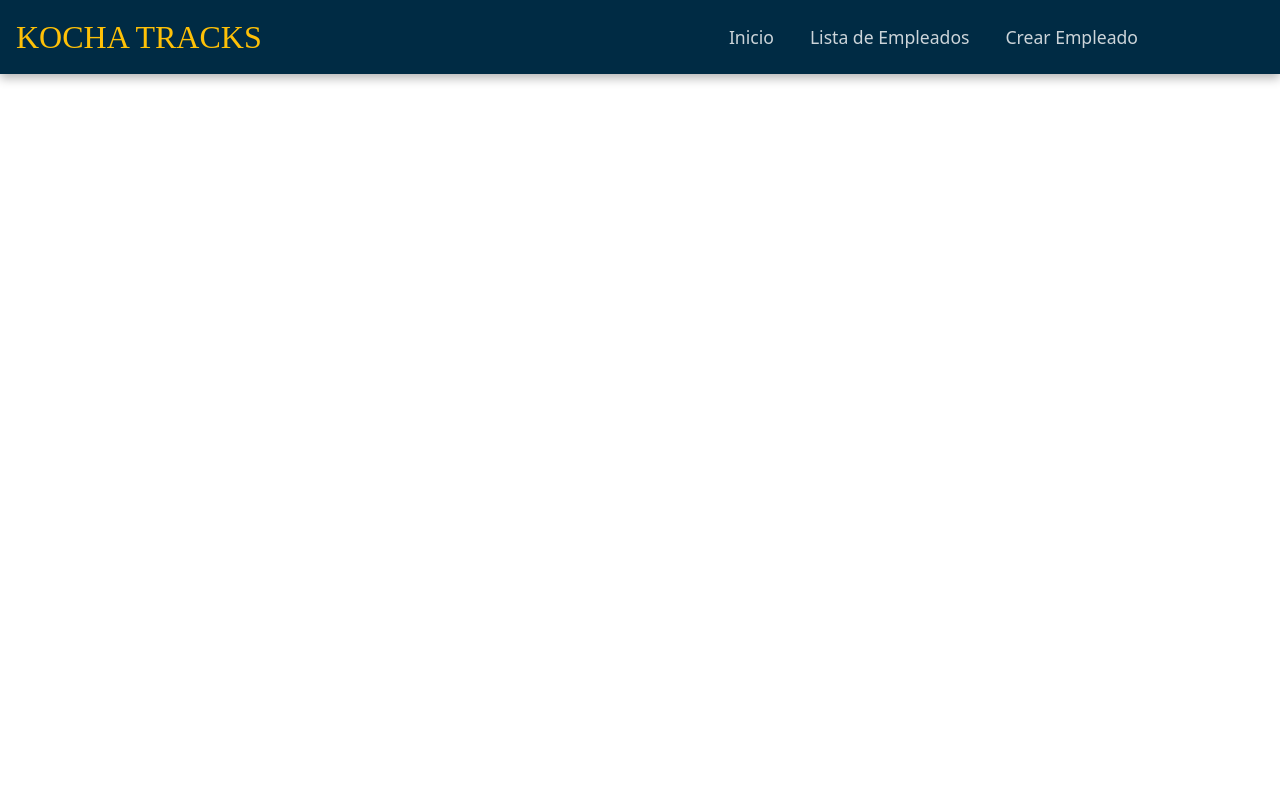
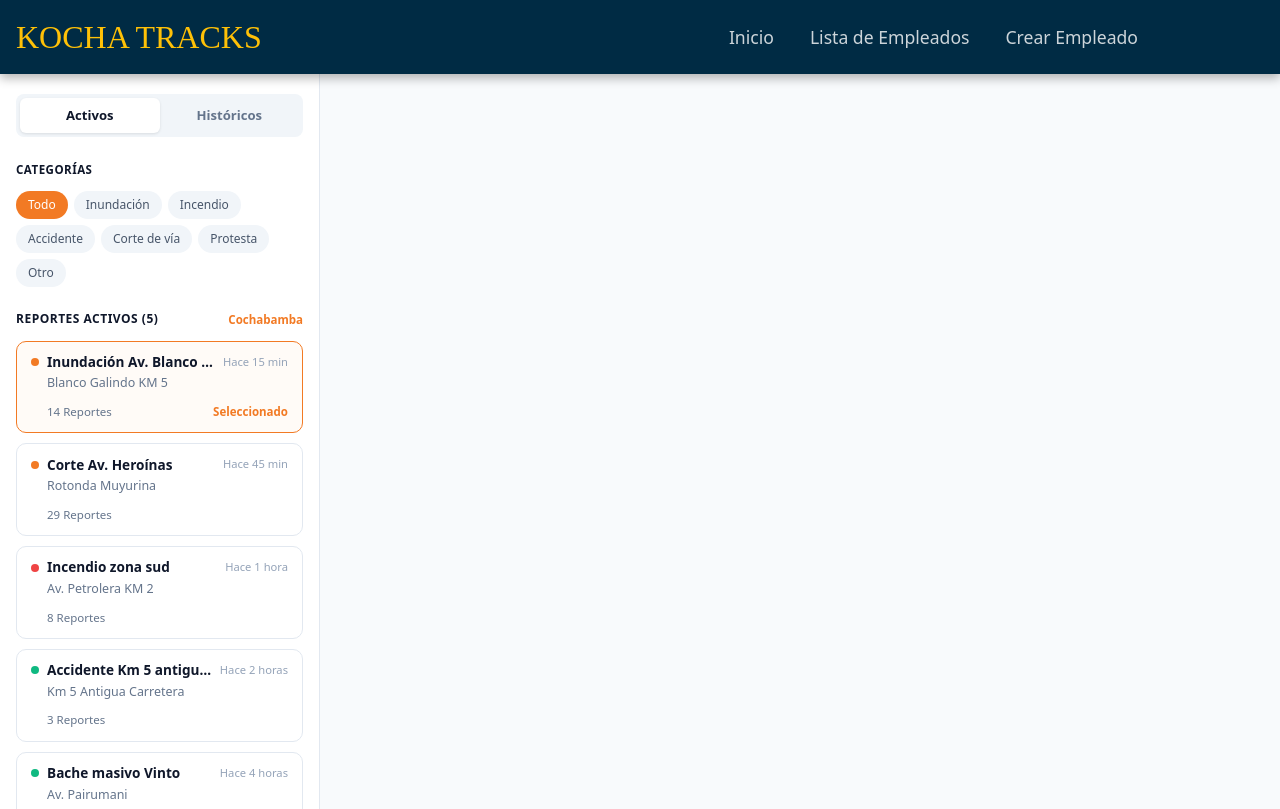
Before and after one commit to huascar-riv0126/kocha-tracks, an Angular app in the folder angular-frontend/: page /mapa-interactivo in a window 1280 px wide. Before the commit this address led to /. Built offline with nearby package versions, Linux system fonts and the light colour scheme.

Commit message:
H7 FINALIZADO parte lateral de la pestaña

```diff
--- a/angular-frontend/src/app/app.html
+++ b/angular-frontend/src/app/app.html
@@ -1,20 +1,18 @@
 <div class="main-layout">
-  <!-- NAVBAR -->
+  <!-- NAVBAR ORIGINAL -->
   <nav class="navbar navbar-expand-lg navbar-dark sticky-top">
     <div class="container">
-      <a class="navbar-brand brand-name" routerLink="/">Kocha Tracks</a>
+      <a class="navbar-brand brand-name" routerLink="/">KOCHA TRACKS</a>
       <div class="navbar-nav ms-auto">
         <a routerLink="/" routerLinkActive="active" [routerLinkActiveOptions]="{exact: true}" class="nav-link">Inicio</a>
-        <a routerLink="employees" routerLinkActive="active" class="nav-link">Lista de Empleados</a>
-        <a routerLink="create-employee" routerLinkActive="active" class="nav-link">Crear Empleado</a>
+        <a routerLink="/employees" routerLinkActive="active" class="nav-link">Lista de Empleados</a>
+        <a routerLink="/create-employee" routerLinkActive="active" class="nav-link">Crear Empleado</a>
       </div>
     </div>
   </nav>
 
-  <!-- CONTENIDO VARIABLE (Hero, Listas, etc) -->
-  <div class="content-grow">
+  <!-- ÚNICA ÁREA DINÁMICA DE RUTAS -->
+  <main class="content-grow">
     <router-outlet></router-outlet>
-  </div>
-
-
+  </main>
 </div>
--- a/angular-frontend/src/app/app.routes.ts
+++ b/angular-frontend/src/app/app.routes.ts
@@ -4,11 +4,15 @@ import { CreateEmployee } from './employee/create-employee/create-employee';
 import { UpdateEmployee } from './employee/update-employee/update-employee';
 import { EmployeeDetails } from './employee/employee-details/employee-details';
 import { Hero } from './hero/hero';
+import { MapaInteractivoCochabamba } from './mapa-interactivo-cochabamba/mapa-interactivo-cochabamba';
 
 export const routes: Routes = [
     { path: '', component: Hero },
+    { path: 'mapa-interactivo', component: MapaInteractivoCochabamba },
+    { path: 'mapa-interactivo-cochabamba', component: MapaInteractivoCochabamba },
     { path: 'employees', component: EmployeeList },
     { path: 'create-employee', component: CreateEmployee },
     { path: 'update-employee/:id', component: UpdateEmployee },
-    { path: 'employee-details/:id', component: EmployeeDetails}
+    { path: 'employee-details/:id', component: EmployeeDetails },
+    { path: '**', redirectTo: '' }
 ];
--- a/angular-frontend/src/app/app.ts
+++ b/angular-frontend/src/app/app.ts
@@ -1,12 +1,12 @@
 import { Component, signal } from '@angular/core';
 import { RouterOutlet, RouterLink, RouterLinkActive } from '@angular/router';
-import { Hero } from './hero/hero';
 
 @Component({
-  imports: [RouterOutlet, RouterLink, RouterLinkActive, Hero],
   selector: 'app-root',
-  styleUrl: './app.css',
+  standalone: true,
+  imports: [RouterOutlet, RouterLink, RouterLinkActive],
   templateUrl: './app.html',
+  styleUrl: './app.css'
 })
 export class App {
   protected readonly title = signal('Sistema de Monitoreo de Bloqueos Viales');
--- a/angular-frontend/src/app/hero/hero.html
+++ b/angular-frontend/src/app/hero/hero.html
@@ -17,8 +17,9 @@
         Define zonas de interés, recibe alertas y consulta el historial de incidentes en las rutas que te importan en Bolivia. Privacidad total garantizada.
       </p>
 
+      <!-- CAMBIO AQUÍ: Usamos <a> para el routerLink -->
       <div class="hero-buttons">
-        <button class="btn-primary">Explorar el Mapa</button>
+        <a routerLink="/mapa-interactivo-cochabamba" class="btn-primary">Explorar el Mapa</a>
         <button class="btn-secondary">Conocer más</button>
       </div>
     </div>
@@ -35,7 +36,6 @@
         </div>
       </div>
 
-      <!-- MAPA CON CAPA OSCURA Y ZONA DE ALERTA ROJA EN LA AROMA -->
       <div class="map-wrapper">
         <iframe
           class="google-map"
@@ -44,7 +44,6 @@
           loading="lazy">
         </iframe>
 
-        <!-- Capa de Radar / Círculo Rojo en La Aroma -->
         <div class="radar-overlay">
           <div class="pulse-circle"></div>
           <div class="alert-pin">
@@ -57,6 +56,7 @@
 
   </div>
 </section>
+
 <app-map-preview></app-map-preview>
 <app-features></app-features>
 <app-cta-section></app-cta-section>
--- a/angular-frontend/src/app/hero/hero.ts
+++ b/angular-frontend/src/app/hero/hero.ts
@@ -1,12 +1,13 @@
 import { Component } from '@angular/core';
+import { RouterLink } from '@angular/router';
 import { MapPreview } from '../map-preview/map-preview';
 import { Features } from '../features/features';
-import { CtaSection } from '../cta-section/cta-section'; // 1. Importas CtaSection
+import { CtaSection } from '../cta-section/cta-section';
 
 @Component({
   selector: 'app-hero',
   standalone: true,
-  imports: [MapPreview, Features, CtaSection], // 2. Lo agregas aquí
+  imports: [RouterLink, MapPreview, Features, CtaSection],
   templateUrl: './hero.html',
   styleUrls: ['./hero.css']
 })
--- /dev/null
+++ b/angular-frontend/src/app/mapa-interactivo-cochabamba/mapa-interactivo-cochabamba.css
@@ -0,0 +1,203 @@
+:host {
+  display: block;
+  width: 100%;
+  height: calc(100vh - 65px);
+  background-color: #f8fafc;
+}
+
+.interactive-map-layout {
+  display: flex;
+  width: 100%;
+  height: 100%;
+}
+
+/* SIDEBAR IZQUIERDA */
+.sidebar-panel {
+  width: 320px;
+  min-width: 320px;
+  background-color: #ffffff;
+  border-right: 1px solid #e2e8f0;
+  display: flex;
+  flex-direction: column;
+  padding: 1.25rem 1rem;
+  overflow-y: auto;
+}
+
+/* TABS */
+.tabs-container {
+  background-color: #f1f5f9;
+  border-radius: 8px;
+  padding: 4px;
+  display: flex;
+  margin-bottom: 1.5rem;
+}
+
+.tab-btn {
+  flex: 1;
+  border: none;
+  background: transparent;
+  padding: 8px;
+  font-size: 0.82rem;
+  font-weight: 600;
+  color: #64748b;
+  border-radius: 6px;
+  cursor: pointer;
+}
+
+.tab-btn.active {
+  background-color: #ffffff;
+  color: #0f172a;
+  box-shadow: 0 1px 3px rgba(0, 0, 0, 0.1);
+}
+
+/* CATEGORÍAS */
+.categories-section {
+  margin-bottom: 1.5rem;
+}
+
+.section-label {
+  font-size: 0.72rem;
+  font-weight: 800;
+  color: #0f172a;
+  letter-spacing: 0.5px;
+  display: block;
+  margin-bottom: 0.75rem;
+}
+
+.tags-cloud {
+  display: flex;
+  flex-wrap: wrap;
+  gap: 6px;
+}
+
+.chip-tag {
+  background-color: #f1f5f9;
+  border: none;
+  border-radius: 20px;
+  padding: 5px 12px;
+  font-size: 0.75rem;
+  font-weight: 500;
+  color: #475569;
+  cursor: pointer;
+}
+
+.chip-tag.active {
+  background-color: #f27a24;
+  color: #ffffff;
+}
+
+/* LISTA DE REPORTES */
+.reports-section {
+  display: flex;
+  flex-direction: column;
+  flex: 1;
+}
+
+.reports-header {
+  display: flex;
+  justify-content: space-between;
+  align-items: center;
+  margin-bottom: 0.8rem;
+}
+
+.reports-header h4 {
+  margin: 0;
+  font-size: 0.75rem;
+  font-weight: 800;
+  color: #0f172a;
+  letter-spacing: 0.5px;
+}
+
+.location-tag {
+  font-size: 0.72rem;
+  color: #f27a24;
+  font-weight: 600;
+}
+
+.reports-scroll-list {
+  display: flex;
+  flex-direction: column;
+  gap: 10px;
+  overflow-y: auto;
+}
+
+/* CARDS DE REPORTES */
+.report-card {
+  background-color: #ffffff;
+  border: 1px solid #e2e8f0;
+  border-radius: 10px;
+  padding: 12px 14px;
+  cursor: pointer;
+  transition: all 0.2s ease;
+}
+
+.report-card.selected {
+  border-color: #f27a24;
+  background-color: #fffbf7;
+}
+
+.card-header {
+  display: flex;
+  align-items: center;
+  gap: 8px;
+  margin-bottom: 4px;
+}
+
+.status-dot {
+  width: 8px;
+  height: 8px;
+  border-radius: 50%;
+  flex-shrink: 0;
+}
+
+.dot-orange { background-color: #f27a24; }
+.dot-red { background-color: #ef4444; }
+.dot-green { background-color: #10b981; }
+
+.report-title {
+  margin: 0;
+  font-size: 0.85rem;
+  font-weight: 700;
+  color: #0f172a;
+  flex: 1;
+  white-space: nowrap;
+  overflow: hidden;
+  text-overflow: ellipsis;
+}
+
+.report-time {
+  font-size: 0.7rem;
+  color: #94a3b8;
+  white-space: nowrap;
+}
+
+.report-location {
+  margin: 0 0 10px 0;
+  font-size: 0.78rem;
+  color: #64748b;
+  padding-left: 16px;
+}
+
+.card-footer {
+  display: flex;
+  justify-content: space-between;
+  align-items: center;
+  padding-left: 16px;
+}
+
+.reports-count {
+  font-size: 0.72rem;
+  color: #64748b;
+}
+
+.selected-label {
+  font-size: 0.72rem;
+  font-weight: 700;
+  color: #f27a24;
+}
+
+/* ÁREA DERECHA */
+.map-view-container {
+  flex: 1;
+  background-color: #f8fafc;
+}
--- /dev/null
+++ b/angular-frontend/src/app/mapa-interactivo-cochabamba/mapa-interactivo-cochabamba.html
@@ -0,0 +1,111 @@
+<div class="interactive-map-layout">
+
+  <!-- BARRA LATERAL IZQUIERDA -->
+  <aside class="sidebar-panel">
+
+    <!-- PESTAÑAS: ACTIVOS / HISTÓRICOS -->
+    <div class="tabs-container">
+      <button class="tab-btn active">Activos</button>
+      <button class="tab-btn">Históricos</button>
+    </div>
+
+    <!-- FILTRO DE CATEGORÍAS -->
+    <div class="categories-section">
+      <span class="section-label">CATEGORÍAS</span>
+      <div class="tags-cloud">
+        <button class="chip-tag active">Todo</button>
+        <button class="chip-tag">Inundación</button>
+        <button class="chip-tag">Incendio</button>
+        <button class="chip-tag">Accidente</button>
+        <button class="chip-tag">Corte de vía</button>
+        <button class="chip-tag">Protesta</button>
+        <button class="chip-tag">Otro</button>
+      </div>
+    </div>
+
+    <!-- LISTA DE REPORTES ACTIVOS -->
+    <div class="reports-section">
+      <div class="reports-header">
+        <h4>REPORTES ACTIVOS (5)</h4>
+        <span class="location-tag">Cochabamba</span>
+      </div>
+
+      <div class="reports-scroll-list">
+
+        <!-- CARD 1 (SELECCIONADO) -->
+        <div class="report-card selected">
+          <div class="card-header">
+            <span class="status-dot dot-orange"></span>
+            <h5 class="report-title">Inundación Av. Blanco G...</h5>
+            <span class="report-time">Hace 15 min</span>
+          </div>
+          <p class="report-location">Blanco Galindo KM 5</p>
+          <div class="card-footer">
+            <span class="reports-count">14 Reportes</span>
+            <span class="selected-label">Seleccionado</span>
+          </div>
+        </div>
+
+        <!-- CARD 2 -->
+        <div class="report-card">
+          <div class="card-header">
+            <span class="status-dot dot-orange"></span>
+            <h5 class="report-title">Corte Av. Heroínas</h5>
+            <span class="report-time">Hace 45 min</span>
+          </div>
+          <p class="report-location">Rotonda Muyurina</p>
+          <div class="card-footer">
+            <span class="reports-count">29 Reportes</span>
+          </div>
+        </div>
+
+        <!-- CARD 3 -->
+        <div class="report-card">
+          <div class="card-header">
+            <span class="status-dot dot-red"></span>
+            <h5 class="report-title">Incendio zona sud</h5>
+            <span class="report-time">Hace 1 hora</span>
+          </div>
+          <p class="report-location">Av. Petrolera KM 2</p>
+          <div class="card-footer">
+            <span class="reports-count">8 Reportes</span>
+          </div>
+        </div>
+
+        <!-- CARD 4 -->
+        <div class="report-card">
+          <div class="card-header">
+            <span class="status-dot dot-green"></span>
+            <h5 class="report-title">Accidente Km 5 antigua...</h5>
+            <span class="report-time">Hace 2 horas</span>
+          </div>
+          <p class="report-location">Km 5 Antigua Carretera</p>
+          <div class="card-footer">
+            <span class="reports-count">3 Reportes</span>
+          </div>
+        </div>
+
+        <!-- CARD 5 -->
+        <div class="report-card">
+          <div class="card-header">
+            <span class="status-dot dot-green"></span>
+            <h5 class="report-title">Bache masivo Vinto</h5>
+            <span class="report-time">Hace 4 horas</span>
+          </div>
+          <p class="report-location">Av. Pairumani</p>
+          <div class="card-footer">
+            <span class="reports-count">1 Reportes</span>
+          </div>
+        </div>
+
+      </div>
+    </div>
+
+  </aside>
+
+  <!-- ÁREA DERECHA RESERVADA PARA EL MAPA -->
+  <main class="map-view-container">
+    <!-- Tu compañero colocará el componente o lienzo del mapa aquí -->
+  </main>
+
+</div>
```
Also changed, not shown: angular-frontend/src/app/mapa-interactivo-cochabamba/mapa-interactivo-cochabamba.ts (added, +9 -0 lines), angular-frontend/src/app/app.config.ts (line endings or trailing spaces).
